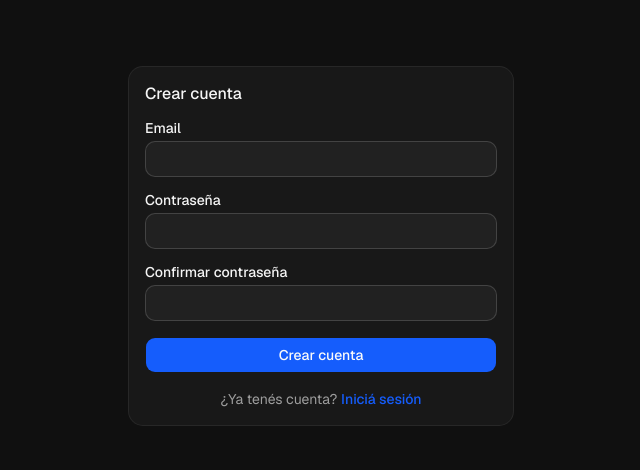
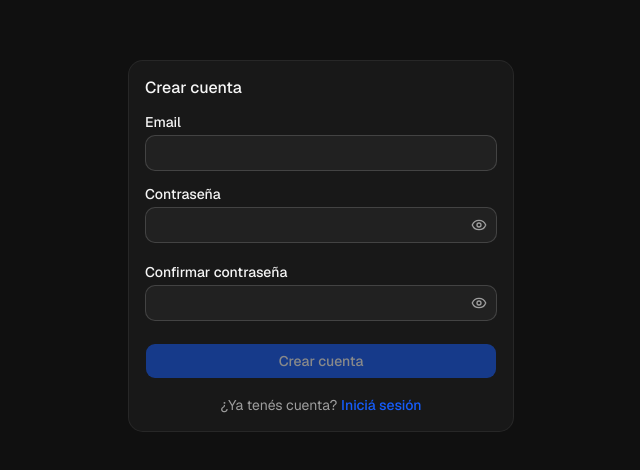
Before and after one commit to dylan-tovar/blog-ia, a Next.js app: page /register in a window 1280 px wide. Shown: the part 154-624 px from the top of the page, without its empty margins (319-959 px from the left). Built offline with nearby package versions, Linux system fonts and the light colour scheme; no server answers.

Commit message:
feat(auth): add password strength meter, live match feedback and show/hide toggles

```diff
--- a/src/app/globals.css
+++ b/src/app/globals.css
@@ -30,6 +30,8 @@
   --color-input: var(--input);
   --color-border: var(--border);
   --color-destructive: var(--destructive);
+  --color-success: var(--success);
+  --color-warning: var(--warning);
   --color-accent-foreground: var(--accent-foreground);
   --color-accent: var(--accent);
   --color-muted-foreground: var(--muted-foreground);
@@ -69,6 +71,9 @@
   --accent: oklch(0.269 0 0);
   --accent-foreground: oklch(0.985 0 0);
   --destructive: oklch(0.704 0.191 22.216);
+  /* Green-400 / amber-400 range: readable as text on --card (AA, > 7:1). */
+  --success: oklch(0.792 0.209 151.711);
+  --warning: oklch(0.828 0.189 84.429);
   --border: oklch(1 0 0 / 10%);
   --input: oklch(1 0 0 / 15%);
   --ring: oklch(0.623 0.214 259.815);
--- /dev/null
+++ b/src/features/auth/components/PasswordField.tsx
@@ -0,0 +1,43 @@
+"use client";
+
+import { useState, type ComponentProps } from "react";
+import { Eye, EyeOff } from "lucide-react";
+import { Button } from "@/components/ui/button";
+import { Input } from "@/components/ui/input";
+import { cn } from "cn";
+
+type PasswordFieldProps = Omit<ComponentProps<typeof Input>, "type"> & {
+  showLabel: string;
+  hideLabel: string;
+};
+
+export function PasswordField({
+  showLabel,
+  hideLabel,
+  className,
+  ...props
+}: PasswordFieldProps) {
+  const [visible, setVisible] = useState(false);
+
+  return (
+    <div className="relative">
+      <Input
+        autoComplete="new-password"
+        {...props}
+        type={visible ? "text" : "password"}
+        className={cn("pr-11 md:pr-9", className)}
+      />
+      <Button
+        type="button"
+        variant="ghost"
+        size="icon"
+        aria-label={visible ? hideLabel : showLabel}
+        aria-pressed={visible}
+        onClick={() => setVisible((v) => !v)}
+        className="absolute top-0 right-0 size-11 text-muted-foreground md:size-9"
+      >
+        {visible ? <EyeOff aria-hidden="true" /> : <Eye aria-hidden="true" />}
+      </Button>
+    </div>
+  );
+}
--- /dev/null
+++ b/src/features/auth/components/PasswordStrength.tsx
@@ -0,0 +1,121 @@
+"use client";
+
+import { Check, Circle } from "lucide-react";
+import {
+  PASSWORD_MAX_LENGTH_MESSAGE,
+  PASSWORD_RULES,
+  getPasswordStrength,
+  isWithinMaxLength,
+  type PasswordStrengthLevel,
+} from "@/features/auth/password-rules";
+import { cn } from "cn";
+
+const LEVEL_LABEL: Record<PasswordStrengthLevel, string> = {
+  empty: "",
+  weak: "Débil",
+  medium: "Media",
+  strong: "Fuerte",
+};
+
+const LEVEL_FILL: Record<PasswordStrengthLevel, string> = {
+  empty: "bg-muted",
+  weak: "bg-destructive",
+  medium: "bg-warning",
+  strong: "bg-success",
+};
+
+const LEVEL_TEXT: Record<PasswordStrengthLevel, string> = {
+  empty: "text-muted-foreground",
+  weak: "text-destructive",
+  medium: "text-warning",
+  strong: "text-success",
+};
+
+const SEGMENTS = 4;
+
+type PasswordStrengthProps = {
+  password: string;
+  /** Id for the checklist, so the input can reference it with aria-describedby. */
+  requirementsId: string;
+};
+
+// Expands while the field has content, or while focus is inside the enclosing
+// `group/password` wrapper (RegisterForm wraps the field and this component).
+export function PasswordStrength({ password, requirementsId }: PasswordStrengthProps) {
+  const { passed, level } = getPasswordStrength(password);
+  // 1-2 rules -> 1 segment, then one more per rule (3 -> 2, 4 -> 3, 5 -> 4).
+  const filled = level === "empty" ? 0 : passed <= 2 ? 1 : passed - 1;
+  const tooLong = !isWithinMaxLength(password);
+
+  return (
+    <div
+      className={cn(
+        "grid transition-[grid-template-rows,opacity] duration-200 ease-out motion-reduce:transition-none",
+        password
+          ? "grid-rows-[1fr] opacity-100"
+          : "grid-rows-[0fr] opacity-0 group-focus-within/password:grid-rows-[1fr] group-focus-within/password:opacity-100",
+      )}
+    >
+      <div className="min-h-0 overflow-hidden">
+        <div className="flex flex-col gap-2 pt-1">
+          <div className="flex items-center gap-3">
+            <div aria-hidden="true" className="flex flex-1 gap-1">
+              {Array.from({ length: SEGMENTS }, (_, i) => (
+                <div key={i} className="h-1.5 flex-1 overflow-hidden rounded-full bg-muted">
+                  <div
+                    className={cn(
+                      "h-full origin-left rounded-full transition-[transform,background-color] duration-300 ease-out motion-reduce:transition-none",
+                      LEVEL_FILL[level],
+                      i < filled ? "scale-x-100" : "scale-x-0",
+                    )}
+                  />
+                </div>
+              ))}
+            </div>
+            {/* The text only changes when the level does, so screen readers
+                are not interrupted on every keystroke. */}
+            <p
+              aria-live="polite"
+              className={cn(
+                "min-w-12 text-right text-xs font-medium transition-colors motion-reduce:transition-none",
+                LEVEL_TEXT[level],
+              )}
+            >
+              {LEVEL_LABEL[level]}
+            </p>
+          </div>
+          <ul id={requirementsId} className="flex flex-col gap-1">
+            {PASSWORD_RULES.map((rule) => {
+              const ok = rule.test(password);
+              return (
+                <li
+                  key={rule.id}
+                  className={cn(
+                    "flex items-center gap-2 text-sm transition-colors duration-200 motion-reduce:transition-none",
+                    ok ? "text-success" : "text-muted-foreground",
+                  )}
+                >
+                  {ok ? (
+                    <Check
+                      aria-hidden="true"
+                      className="size-4 shrink-0 animate-in duration-200 zoom-in-50 motion-reduce:animate-none"
+                    />
+                  ) : (
+                    <Circle aria-hidden="true" className="size-4 shrink-0" />
+                  )}
+                  <span className="sr-only">{ok ? "Cumplido: " : "Pendiente: "}</span>
+                  {rule.label}
+                </li>
+              );
+            })}
+          </ul>
+          {tooLong && (
+            <p role="alert" className="text-sm text-destructive">
+              {PASSWORD_MAX_LENGTH_MESSAGE}
+            </p>
+          )}
+        </div>
+      </div>
+    </div>
+  );
+}
--- a/src/features/auth/components/RegisterForm.tsx
+++ b/src/features/auth/components/RegisterForm.tsx
@@ -1,15 +1,25 @@
 "use client";
 
-import { useActionState } from "react";
+import { useActionState, useState } from "react";
 import Link from "next/link";
-import { Loader2 } from "lucide-react";
+import { Check, Loader2 } from "lucide-react";
 import { Button } from "@/components/ui/button";
 import { Input } from "@/components/ui/input";
 import { Label } from "@/components/ui/label";
 import { signUp } from "@/features/auth/actions";
+import { PasswordField } from "@/features/auth/components/PasswordField";
+import { PasswordStrength } from "@/features/auth/components/PasswordStrength";
+import { isPasswordValid } from "@/features/auth/password-rules";
 
 export function RegisterForm() {
   const [state, action, pending] = useActionState(signUp, undefined);
+  // Controlled so the live checks work and a server error keeps what was typed.
+  const [password, setPassword] = useState("");
+  const [confirmPassword, setConfirmPassword] = useState("");
+
+  const passwordsMatch = password === confirmPassword;
+  const mismatch = confirmPassword.length > 0 && !passwordsMatch;
+  const canSubmit = isPasswordValid(password) && passwordsMatch;
 
   return (
     <form action={action} className="flex flex-col gap-4">
@@ -24,34 +34,59 @@ export function RegisterForm() {
           required
         />
       </div>
-      <div className="flex flex-col gap-1.5">
+      <div className="group/password flex flex-col gap-1.5">
         <Label htmlFor="password">Contraseña</Label>
-        <Input
+        <PasswordField
           id="password"
           name="password"
-          type="password"
-          autoComplete="new-password"
-          minLength={8}
+          value={password}
+          onChange={(e) => setPassword(e.target.value)}
+          aria-describedby="password-requirements"
+          showLabel="Mostrar contraseña"
+          hideLabel="Ocultar contraseña"
           required
         />
+        <PasswordStrength password={password} requirementsId="password-requirements" />
       </div>
       <div className="flex flex-col gap-1.5">
         <Label htmlFor="confirmPassword">Confirmar contraseña</Label>
-        <Input
+        <PasswordField
           id="confirmPassword"
           name="confirmPassword"
-          type="password"
-          autoComplete="new-password"
-          minLength={8}
+          value={confirmPassword}
+          onChange={(e) => setConfirmPassword(e.target.value)}
+          aria-invalid={mismatch || undefined}
+          aria-describedby="confirm-password-status"
+          showLabel="Mostrar confirmación"
+          hideLabel="Ocultar confirmación"
           required
         />
+        <div id="confirm-password-status">
+          {mismatch && (
+            <p
+              role="alert"
+              className="text-sm text-destructive animate-in fade-in slide-in-from-top-1 duration-200 motion-reduce:animate-none"
+            >
+              Las contraseñas no coinciden.
+            </p>
+          )}
+          {canSubmit && confirmPassword.length > 0 && (
+            <p
+              role="status"
+              className="flex items-center gap-1.5 text-sm text-success animate-in fade-in slide-in-from-top-1 duration-200 motion-reduce:animate-none"
+            >
+              <Check aria-hidden="true" className="size-4 shrink-0" />
+              Las contraseñas coinciden
+            </p>
+          )}
+        </div>
       </div>
       {state?.error && (
         <p role="alert" className="text-sm text-destructive">
           {state.error}
         </p>
       )}
-      <Button type="submit" disabled={pending} className="w-full">
+      <Button type="submit" disabled={pending || !canSubmit} className="w-full">
         {pending && <Loader2 className="animate-spin" />}
         Crear cuenta
       </Button>
```
